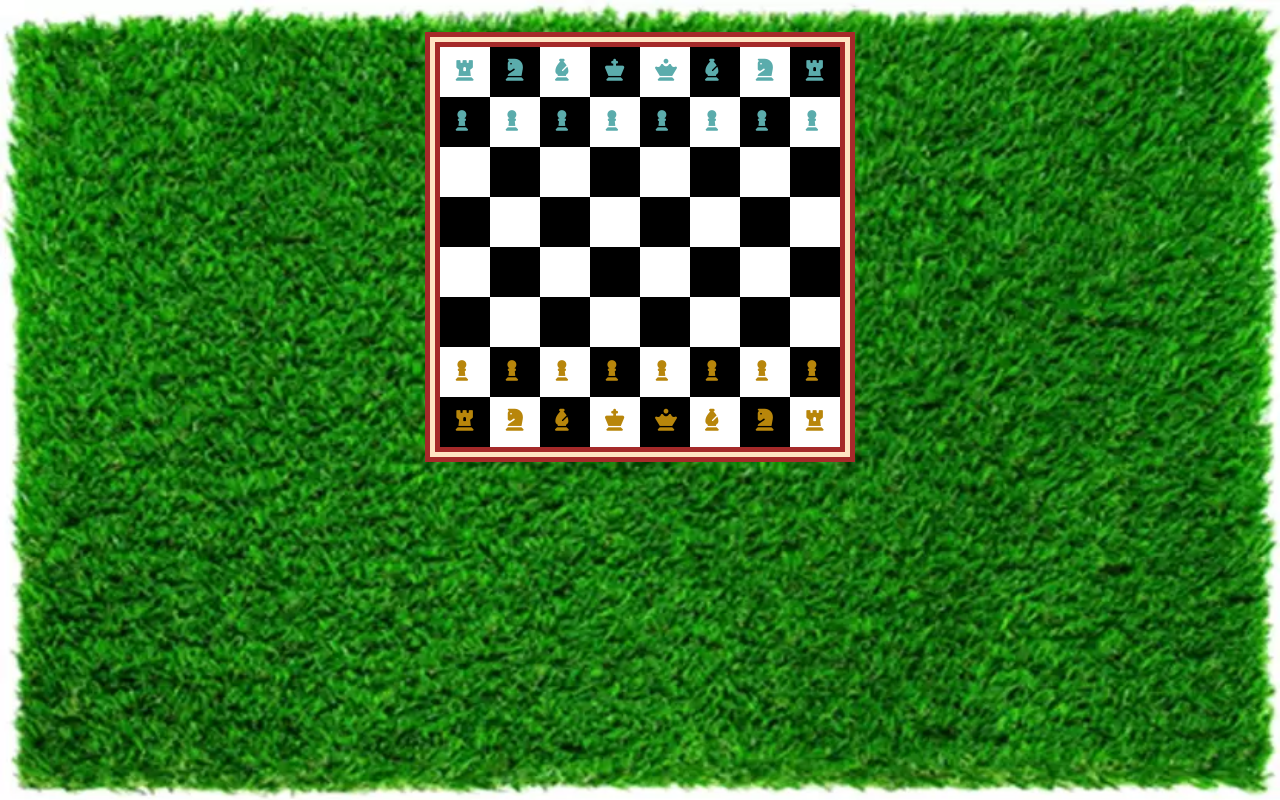
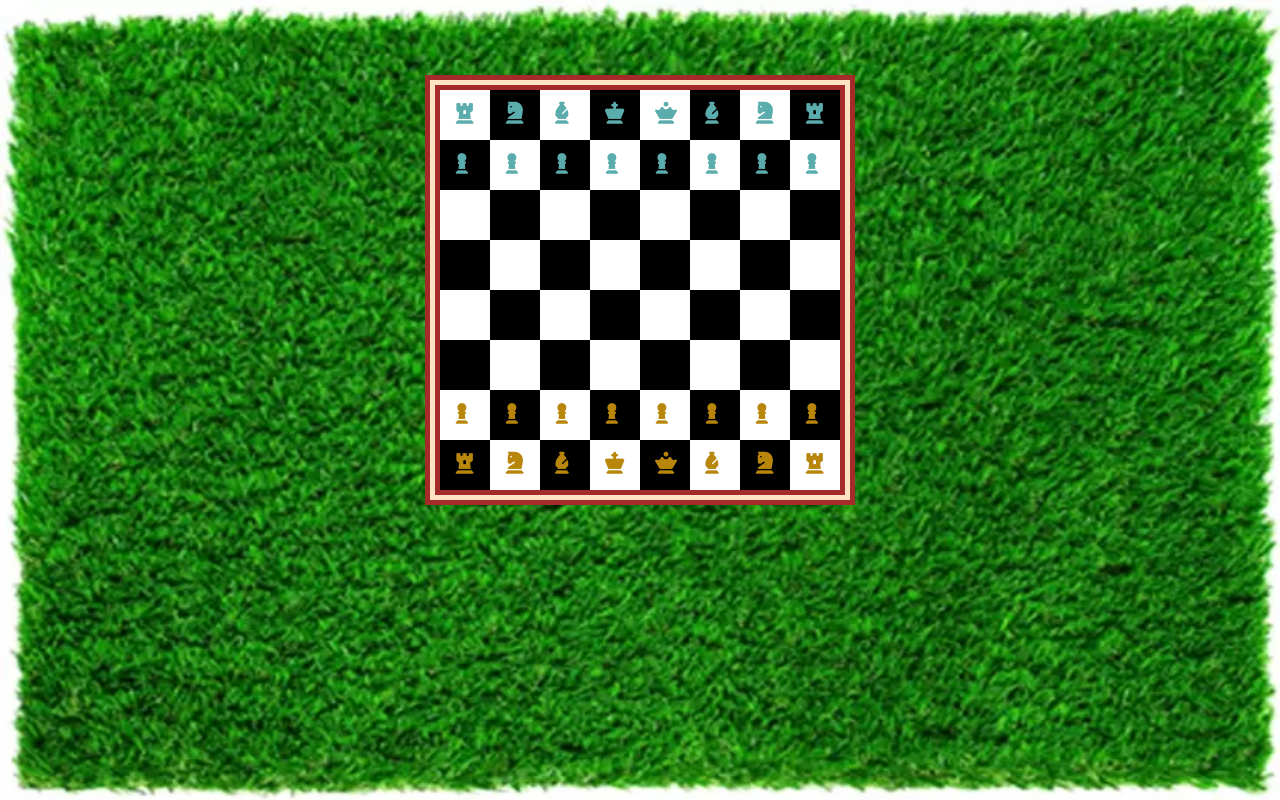
Before and after one commit to nandkishor4333/chess-board1, a plain HTML site: page index.html in a window 1280 px wide. Drawn offline with Linux system fonts and the light colour scheme.

Commit message:
Update index.html

```diff
--- a/index.html
+++ b/index.html
@@ -18,7 +18,7 @@
     }
     .con{
         position: relative;
-        top: 4vh;
+        top: 75px;
         width: 400px;
         height: 400px;
         background-color: bisque;
```
